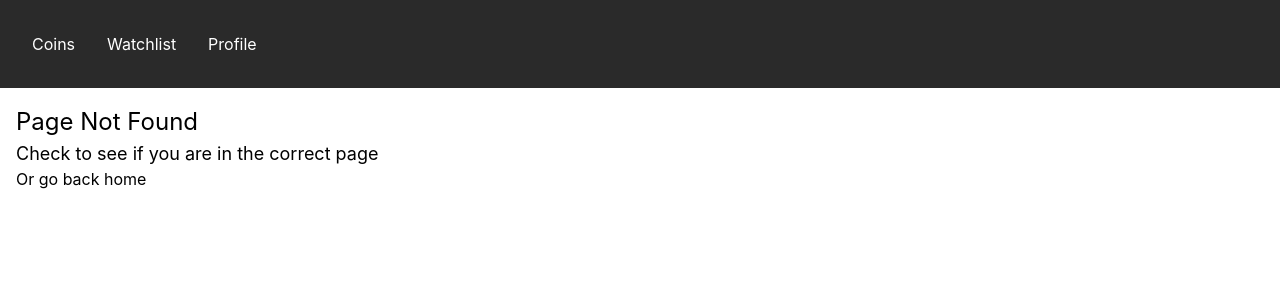
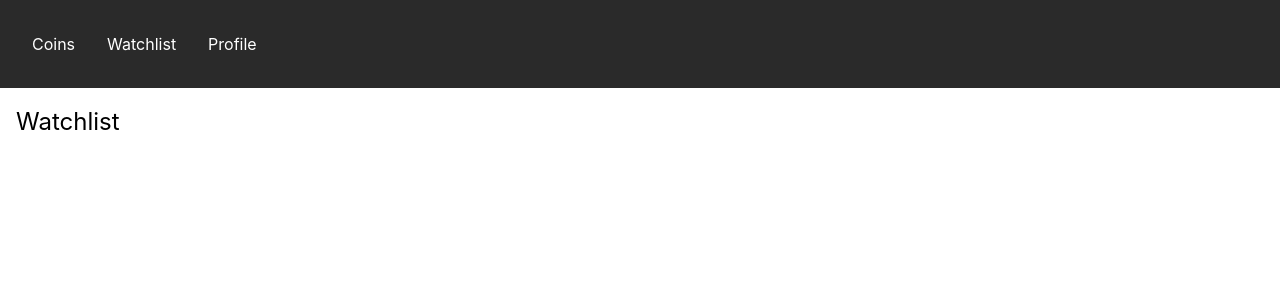
Before and after one commit to wilbertcaba/coinwatch, a Next.js app: page /watchlist in a window 1280 px wide. Before the commit this address had no page. Shown: the top 300 px of the page. Built offline with nearby package versions, Linux system fonts and the light colour scheme.

Commit message:
Blank component for Watchlist page

```diff
--- /dev/null
+++ b/pages/watchlist.js
@@ -0,0 +1,9 @@
+import React from 'react'
+
+const Watchlist = () => {
+  return (
+    <h1>Watchlist</h1>
+  )
+}
+
+export default Watchlist;
```
